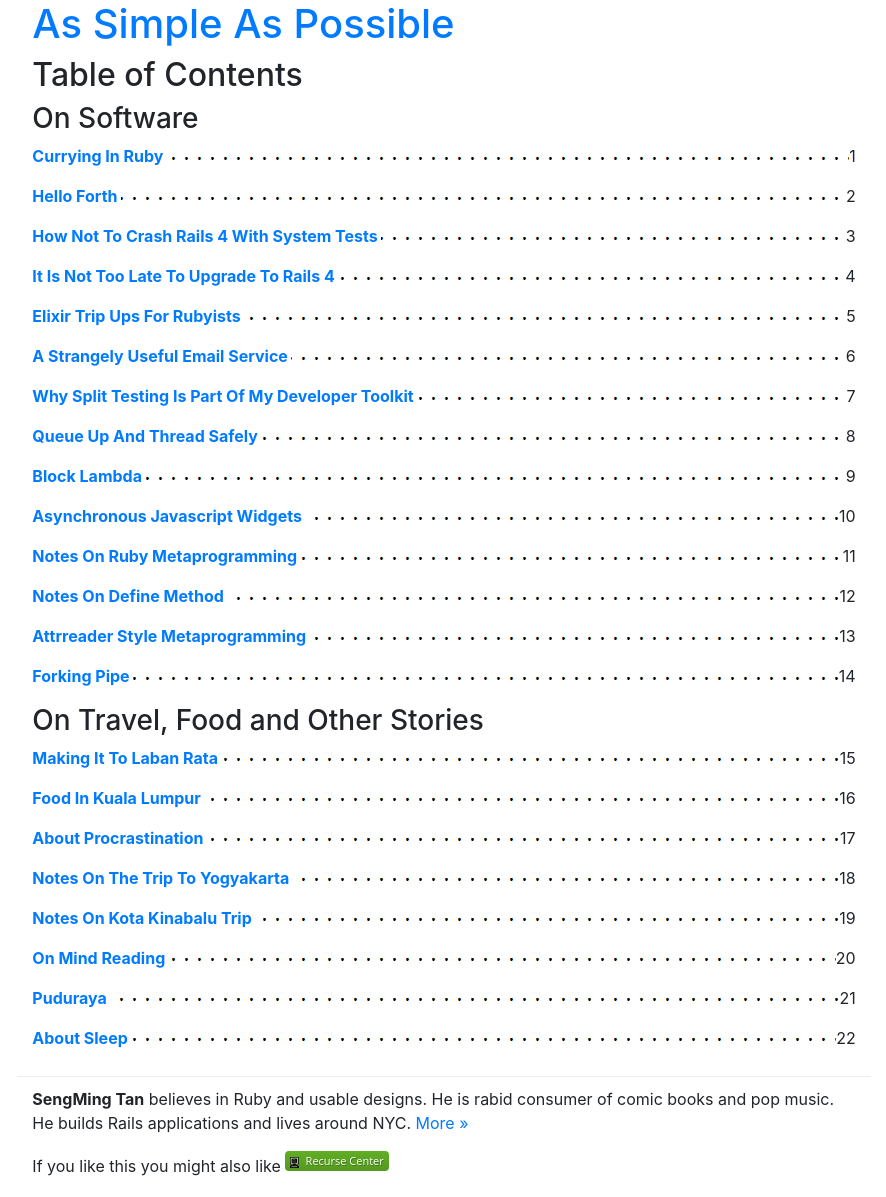
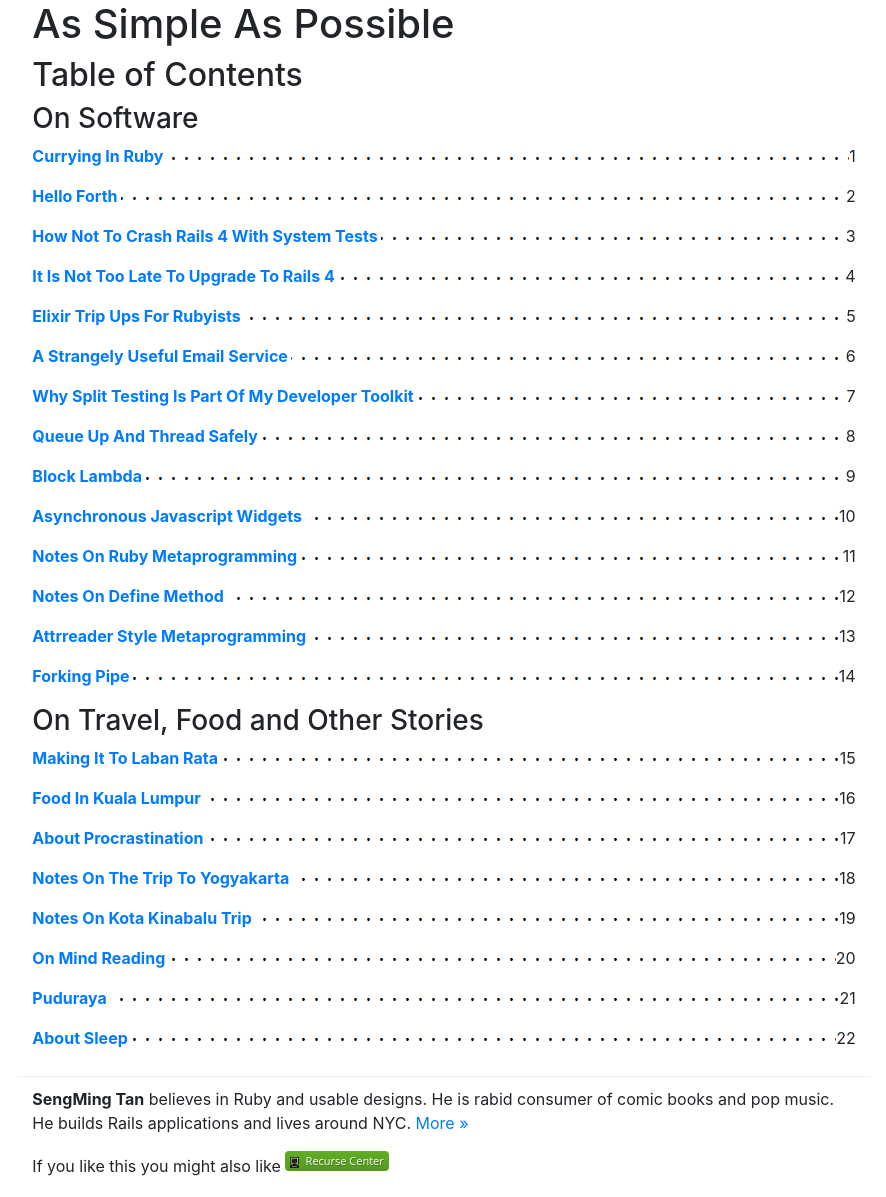
Before and after one commit to tansengming/tansengming.github.com, a Jekyll site: the page built from index.html, in a window 1280 px wide. Shown: the whole page, without its empty margins (196-1082 px from the left). Built offline with Jekyll 4.4.1, drawn with Linux system fonts in a browser that asks for light colours; comment, search, counter and statistics services are not loaded.

Commit message:
cleans up headers

```diff
--- a/_layouts/post.html
+++ b/_layouts/post.html
@@ -2,12 +2,10 @@
 layout: default
 ---
 <div class='page-header'>
-  <h2>
+  <h1>
     {{page.title}}
-  </h2>
+  </h1>
 </div>
-<h4>
-</h4>
 <div class='content'>
   {{content}}
 </div>
--- a/index.html
+++ b/index.html
@@ -2,9 +2,9 @@
 layout: default
 ---
 <h1>
-  <a href='/'>As Simple As Possible</a>
+  As Simple As Possible
 </h1>
-<div class='page-header'>
+<div>
   <h2>Table of Contents</h2>
 </div>
 <div>
```
